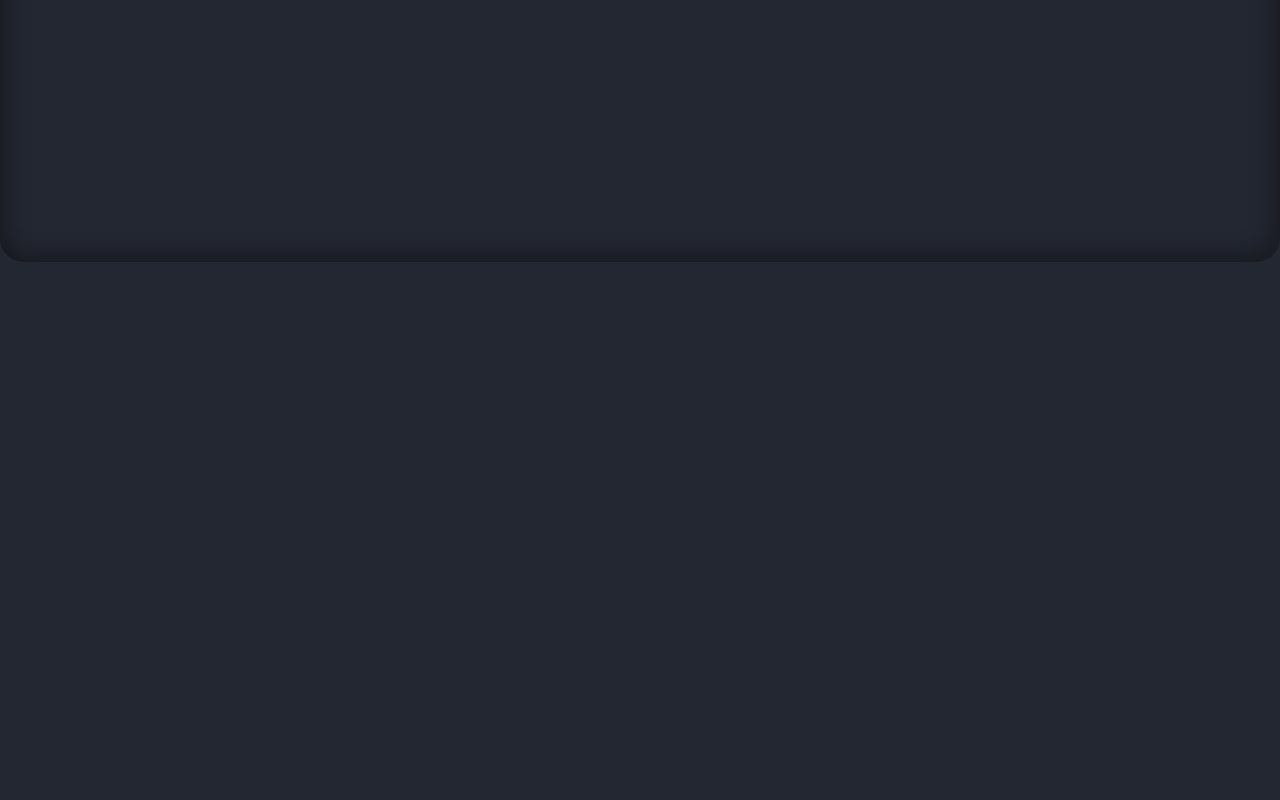
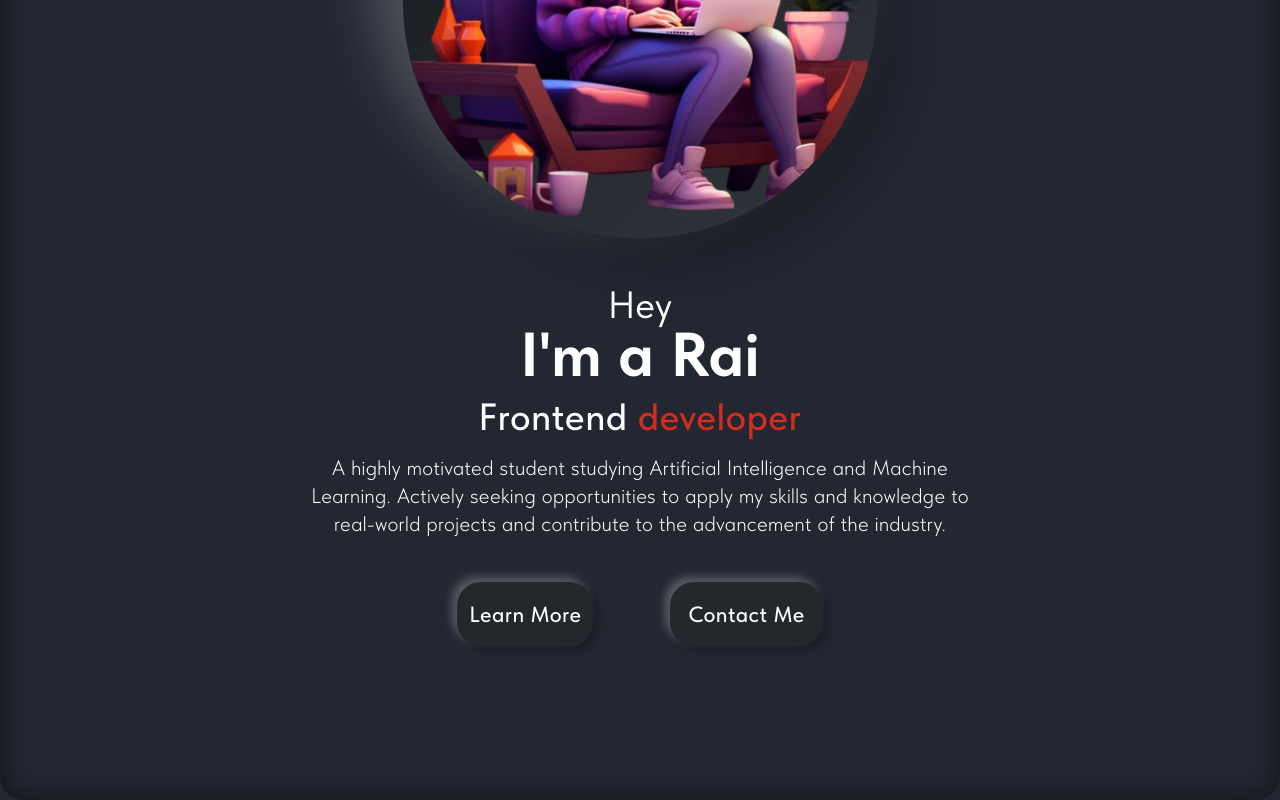
Before and after one commit to zh33nbekov/my-portfolio, a Next.js app: page / in a window 1280 px wide. Shown: the part 538-1338 px from the top of the page. Before the commit the page ends 800 px from the top, so only its background shows below. Built offline with nearby package versions, Linux system fonts and the light colour scheme.

Commit message:
feature/greeting process...

```diff
--- a/src/app/globals.css
+++ b/src/app/globals.css
@@ -100,7 +100,6 @@ body {
 		inset -10px -10px 20px 0px rgba(0, 0, 0, 0.25);
 	border-radius: 24px;
 	width: 100vw;
-	height: 100vh;
 }
 .wrapper {
 	max-width: 1054px;
--- a/src/app/page.tsx
+++ b/src/app/page.tsx
@@ -5,17 +5,15 @@ import { Greeting } from '@/modules/greeting'
 import { Projects } from '@/modules/projects'
 import { Skills } from '@/modules/skills'
 
-const Home = () => {
-	return (
-		<div className='wrapper'>
-			{/* <Greeting />
-			<Projects />
+const Home = () => (
+	<div className='wrapper'>
+		<Greeting />
+		{/* <Projects />
 			<Skills />
 			<Experience />
 			<ContactMe />
 			<AboutMe /> */}
-		</div>
-	)
-}
+	</div>
+)
 
 export default Home
--- a/src/modules/greeting/components/greeting/Greeting.tsx
+++ b/src/modules/greeting/components/greeting/Greeting.tsx
@@ -3,25 +3,24 @@ import Image from 'next/image'
 import GreetingImage from '../../../../../public/images/greeting/image.png'
 import styles from './greeting.module.scss'
 
-export const Greeting = () => {
-	return (
+export const Greeting = () => (
 	<section className={styles.greeting}>
 		<div className={styles.greeting__image}>
 			<Image src={GreetingImage} alt='' priority />
 		</div>
 		<h3 className={styles.greeting__message}>Hey</h3>
-			<h1 className={styles.greeting__title}>I&apos;m a Rai</h1>
-			<h5 className={styles.greeting__subtitle}>
+		<h2 className={styles.greeting__title}>I&apos;m a Rai</h2>
+		<h4 className={styles.greeting__subtitle}>
 			Frontend <span>developer</span>
-			</h5>
+		</h4>
 		<p className={styles.greeting__description}>
-				A highly motivated student studying Artificial Intelligence and Machine Learning.
-				Actively seeking opportunities to apply my skills and knowledge to real-world projects
-				and contribute to the advancement of the industry.
+			A highly motivated student studying Artificial Intelligence and Machine Learning. Actively
+			seeking opportunities to apply my skills and knowledge to real-world projects and
+			contribute to the advancement of the industry.
 		</p>
 		<div className={styles.greeting__buttons} style={{ display: 'flex' }}>
 			<Button type='link' href=''>
-					Learn More
+				Learn more
 			</Button>
 			<Button type='link' href=''>
 				Contact me
@@ -29,4 +28,3 @@ export const Greeting = () => {
 		</div>
 	</section>
 )
-}
--- a/src/modules/greeting/components/greeting/greeting.module.scss
+++ b/src/modules/greeting/components/greeting/greeting.module.scss
@@ -1,14 +1,15 @@
 .greeting {
-	width: 695px;
-	padding: 147px 0 154px 0;
+	// width: 695px;
+	padding: clamp(55px, 14.8px + 12.53vw, 147px) 0 clamp(88px, 59.2px + 8.99vw, 154px) 0;
+
 	margin: 0 auto;
 	display: flex;
 	flex-direction: column;
 	justify-content: center;
 	align-items: center;
 	&__image {
-		width: 474px;
-		height: 474px;
+		width: clamp(178px, 49px + 40.33vw, 474px);
+		height: clamp(178px, 49px + 40.33vw, 474px);
 		border-radius: 50%;
 		box-shadow:
 			25px 25px 60px 0px rgba(0, 0, 0, 0.25),
@@ -26,20 +27,20 @@
 		color: rgb(255, 255, 255);
 	}
 	&__message {
-		font-size: 38px;
+		font-size: clamp(23px, 16.4px + 2.04vw, 38px);
 		font-weight: 400;
 		line-height: 24px;
 		letter-spacing: 0.38px;
-		padding-top: 55px;
+		padding-top: clamp(35px, 26.2px + 2.72vw, 55px);
 	}
 	&__title {
-		font-size: 62px;
+		font-size: clamp(33px, 20.3px + 3.95vw, 62px);
 		font-weight: 700;
 		// line-height: 24px;
 		letter-spacing: 0.38px;
 	}
 	&__subtitle {
-		font-size: 38px;
+		font-size: clamp(23px, 16.4px + 2.04vw, 38px);
 		font-weight: 500;
 		line-height: 52px;
 		letter-spacing: 0.38px;
@@ -49,7 +50,8 @@
 		}
 	}
 	&__description {
-		font-size: 21px;
+		max-width: 695px;
+		font-size: clamp(16px, 5.2px + 1.5vw, 21px);
 		font-weight: 300;
 		line-height: 28px;
 		letter-spacing: 0.38px;
@@ -58,10 +60,21 @@
 	}
 	&__buttons {
 		display: flex;
-		gap: 77px;
+		gap: clamp(27px, 5.2px + 6.81vw, 77px);
 		a {
-			padding: 18px 17px;
+			border-radius: 24px;
+			font-size: clamp(15px, 12px + 0.95vw, 22px);
+			font-weight: 500;
+			line-height: 28px;
+			letter-spacing: 0.38px;
 			text-wrap: nowrap;
+			text-transform: capitalize;
+			&:nth-of-type(1) {
+				padding: clamp(10px, 6.5px + 1.09vw, 18px) clamp(10px, 9.1px + 0.27vw, 12px);
+			}
+			&:nth-of-type(2) {
+				padding: clamp(10px, 6.5px + 1.09vw, 18px) clamp(10px, 6.5px + 1.09vw, 18px);
+			}
 		}
 	}
 }
```
Lines whose indentation alone changed are shown as unchanged.
